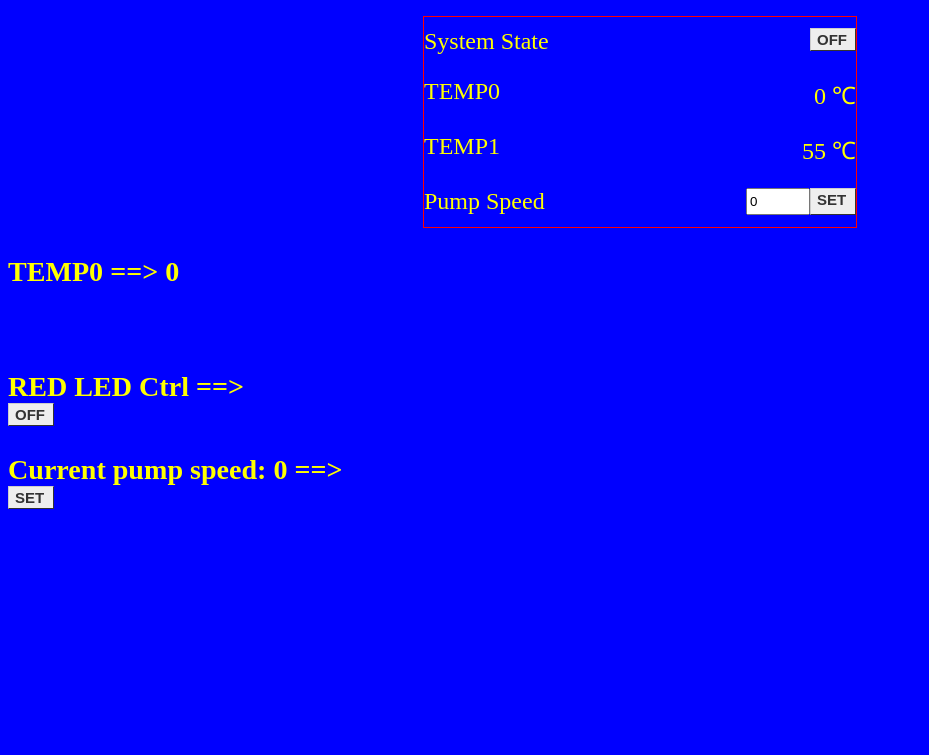
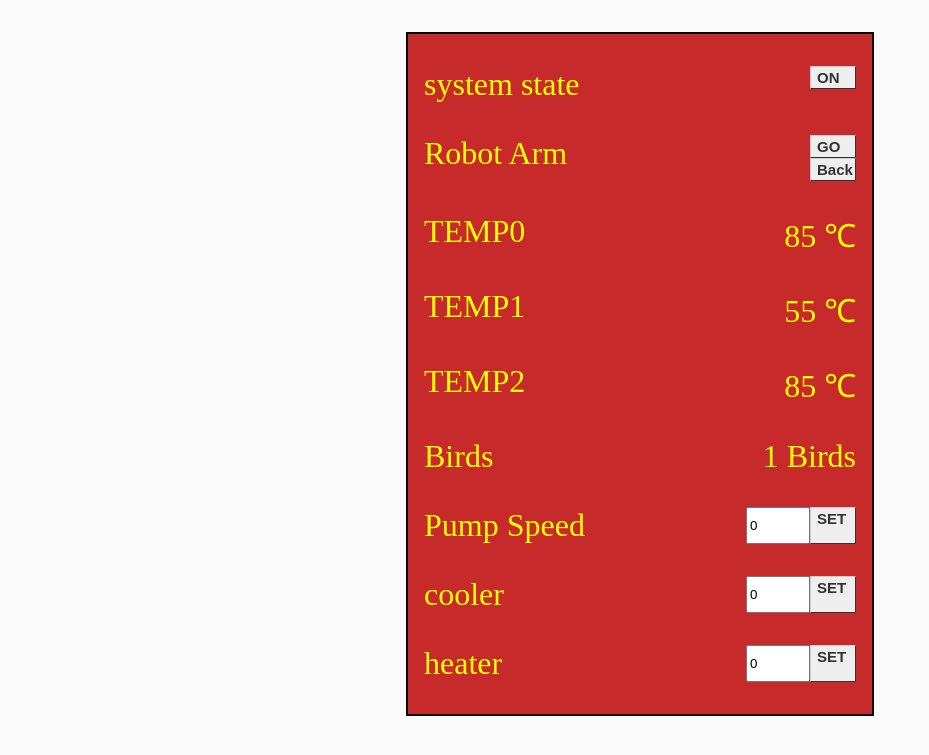
Before and after one commit to dhiegomaga/Automatic-Feeding-System, a Flask app: page / in a window 1280 px wide. Shown: the top 755 px of the page, without its empty margins (0-929 px from the left). Run offline with Flask 2, Linux system fonts and the light colour scheme.

Commit message:
Add menu options

```diff
--- a/WebServer/server.py
+++ b/WebServer/server.py
@@ -1,21 +1,21 @@
 import sys
 import os
 sys.path.insert(0, os.path.join('..', 'SerialCommunicationProtocol'))
-# from SerialProtocolSimple import SerialProtocol
+#from SerialProtocolSimple import SerialProtocol
 from flask import Flask, render_template, request,jsonify
 
 app = Flask(__name__)
 
 system_variables={
-    'temp0': 0,
-    'temp1': 0,
-    'temp2': 0,
-
+    'temp0'     : 0,
+    'temp1'     : 0,
+    'temp2'     : 0,
     'cooler_set': 0,
     'heater_set': 0,
     'pump_set'  : 0,
-
-    'system_on': False
+    'system_on' : False,
+    'Birds'     : 1,
+    'Robot_on'  :  False
 }
 
 MIN_TEMP = -20
@@ -29,18 +29,26 @@
 
     # Read GPIO Status
     system_variables['temp1'] = 55
+    system_variables['temp2'] = 85
 
     system_state = 'ON'
     if system_variables['system_on'] == False:
         system_state = 'OFF'
 
+    Robot_Arm = 'Go'
+    # if system_variables['Robot_on'] == False:
+    #     Robot_Arm = 'Back'
+
     templateData = {
         'temp0'  : system_variables['temp0'],
         'temp1'  : system_variables['temp1'],
         'temp2'  : system_variables['temp2'],
-
+        'Birds'  : system_variables['Birds'],
         'pump_set': system_variables['pump_set'],
-        'system_state': system_state
+        'cooler_set': system_variables['cooler_set'],
+        'heater_set':system_variables['heater_set'],
+        'system_state': system_state,
+        'Robot_Arm'   : Robot_Arm
     }
     return render_template('index.html', **templateData)
 
@@ -72,8 +80,40 @@
         'result':'ok'
     })
 
+
+
+@app.route("/Robot")
+def Robot_update():
+    global system_variables
+    # system_variables['Robot_on'] = not system_variables['Robot_on']
+    return jsonify({
+        'result':'ok'
+    })
+
+
+
+@app.route("/setCoolerTemp", methods = ['POST'])
+def set_cooler_temp():
+    global system_variables, MIN_TEMP, MAX_TEMP
+
+    system_variables['cooler_set'] = clamp(int(request.json['value']), MIN_TEMP, MAX_TEMP)
+
+    return jsonify({
+        'result':'ok'
+    })
+@app.route("/setHeaterTemp", methods = ['POST'])
+def set_Heater_temp():
+    global system_variables, MIN_TEMP, MAX_TEMP
+
+    system_variables['heater_set'] = clamp(int(request.json['value']), MIN_TEMP, MAX_TEMP)
+
+    return jsonify({
+        'result':'ok'
+    })
+
 def clamp(n, minn, maxn):
     return max(min(maxn, n), minn)
 
+
 if __name__ == "__main__":
-    app.run(debug=True, host="0.0.0.0", port=5000)
+    app.run(debug=True, host="localhost", port=5000)
--- a/WebServer/static/style.css
+++ b/WebServer/static/style.css
@@ -1,7 +1,7 @@
 body {
-    background: blue;
+    background: rgb(250, 250, 250);
     color: yellow;
-    font-size: 1.5rem!important;
+    font-size: 2rem!important;
 }
 .button {
     font: bold 15px Arial;
@@ -17,12 +17,14 @@
 }
 
 .content{
+    background: rgb(199, 42, 42);
+    padding:1rem;
     display: flex;
     flex-direction: column;
     width: 27rem;
-    height:80%;
-    margin-top:1rem;
-    border: 1px solid red;
+    height:100%;
+    margin-top:2rem;
+    border: 2px solid rgb(7, 4, 4);
     margin-left:auto;
     margin-right:auto;
 }
@@ -32,12 +34,12 @@
     flex-direction: row;
     width: 100%;
     justify-content: space-between;
-    padding-top: 0.7rem;
-    padding-bottom: 0.7rem;
+    padding-top: 1rem;
+    padding-bottom: 1rem;
 }
 
 .flex-inline{
     display:flex;
     flex-direction: row;
-    margin-left: 0.5rem;
+    margin-left: 1rem;
 }
--- a/WebServer/templates/index.html
+++ b/WebServer/templates/index.html
@@ -8,10 +8,21 @@
         <div class="content">
             <div class="row">
                 <div>
-                    System State
+                    system state
                 </div>
                 <div>
                     <div class="button" onclick="state()">{{ system_state }}</div>
+                </div>
+            </div>
+            <div class="row">
+                <div>
+                    Robot Arm
+                </div>
+                <div>
+                    <!-- <div class="button" onclick="Robot()">{{ Robot_Arm }}</div> -->
+                    <div class="button" onclick="Robot()">GO</div>
+                    <div class="button" onclick="Robot()">Back</div>
+
                 </div>
             </div>
 
@@ -33,21 +44,62 @@
                 </div>
 
             </div>
+            <div class="row">
+                <div>
+                    TEMP2
+                </div>
+                <div>
+                {{temp2}} ℃
+                </div>
+
+            </div>
+            <div class="row">
+                <div>
+                    Birds
+                </div>
+                <div>
+                {{Birds}} Birds
+                </div>
+
+            </div>
+
 
             <div class="row">
                 <div>
                     Pump Speed
                 </div>
                 <div class="flex-inline">
-                    <input type="number" id="cooler_input_temp" name="cooler" min="0" max="100">
-                    <div class="button" onclick="setPumpSpeed(document.getElementById('cooler_input_temp').value)">SET</div>
+                    <input type="number" id="pumpspeed_input_temp" name="cooler" min="0" max="100">
+                    <div class="button" onclick="setPumpSpeed(document.getElementById('pumpspeed_input_temp').value)">SET</div>
                 </div>
 
             </div>
 
+            <div class="row">
+                <div>
+                    cooler
+                </div>
+                <div class="flex-inline">
+                    <input type="number" id="cooler_input_temp" name="cooler" min="-20" max="80">
+                    <div class="button" onclick="set_cooler_temp(document.getElementById('cooler_input_temp').value)">SET</div>
+                </div>
+
+
+            </div>
+            <div class="row">
+                <div>
+                    heater
+                </div>
+                <div class="flex-inline">
+                    <input type="number" id="heater_input_temp" name="heater" min="-20" max="80">
+                    <div class="button" onclick="heater_input_temp(document.getElementById('heater_input_temp').value)">SET</div>
+                </div>
+            </div>
+
         </div>
 
-		<h3> TEMP0 ==>  {{ temp0  }}</h3>
+
+		<!-- <h3> TEMP0 ==>  {{ temp0  }}</h3>
 		<br>
 		<h3>
 			RED LED Ctrl ==>
@@ -57,12 +109,15 @@
         <h3>
 			Current pump speed: {{ pump_set }} ==>
 			<div class="button" onclick='setPumpSpeed(20)'> SET </div>
-		</h3>
+		</h3> -->
 
     <script>
 
         window.onload = function() {
-            document.getElementById('cooler_input_temp').value = {{pump_set}}
+            // Update initial state
+            document.getElementById('pumpspeed_input_temp').value = {{pump_set}}
+            document.getElementById('cooler_input_temp').value = {{cooler_set}}
+            document.getElementById('heater_input_temp').value = {{heater_set}}
         };
 
         function setPumpSpeed(speed){
@@ -81,10 +136,10 @@
             xmlhttp.setRequestHeader("Content-Type", "application/json");
             xmlhttp.send(data);
         }
-
-        function clickButton(){
+        function set_cooler_temp(temp){
             var xmlhttp = new XMLHttpRequest();
-            var url = "/debug";
+            var url = "/setCoolerTemp";
+            var data = JSON.stringify({"value":temp});
 
             xmlhttp.onreadystatechange = function() {
                 if (this.readyState == 4 && this.status == 200) {
@@ -93,10 +148,42 @@
                     location.reload();
                 }
             };
-            xmlhttp.open("GET", url, true);
+            xmlhttp.open("POST", url, true);
             xmlhttp.setRequestHeader("Content-Type", "application/json");
-            xmlhttp.send();
+            xmlhttp.send(data);
         }
+        function heater_input_temp(temp){
+            var xmlhttp = new XMLHttpRequest();
+            var url = "/setHeaterTemp";
+            var data = JSON.stringify({"value":temp});
+
+            xmlhttp.onreadystatechange = function() {
+                if (this.readyState == 4 && this.status == 200) {
+                    var myArr = JSON.parse(this.responseText);
+                    console.log("Got response")
+                    location.reload();
+                }
+            };
+            xmlhttp.open("POST", url, true);
+            xmlhttp.setRequestHeader("Content-Type", "application/json");
+            xmlhttp.send(data);
+        }
+
+        // function clickButton(){
+        //     var xmlhttp = new XMLHttpRequest();
+        //     var url = "/debug";
+
+        //     xmlhttp.onreadystatechange = function() {
+        //         if (this.readyState == 4 && this.status == 200) {
+        //             var myArr = JSON.parse(this.responseText);
+        //             console.log("Got response")
+        //             location.reload();
+        //         }
+        //     };
+        //     xmlhttp.open("GET", url, true);
+        //     xmlhttp.setRequestHeader("Content-Type", "application/json");
+        //     xmlhttp.send();
+        // }
         function state(){
             var xmlhttp = new XMLHttpRequest();
             var url = "/state";
@@ -111,8 +198,39 @@
             xmlhttp.open("GET", url, true);
             xmlhttp.setRequestHeader("Content-Type", "application/json");
             xmlhttp.send();
+        }
+        function Robot(){
+            var xmlhttp = new XMLHttpRequest();
+            var url = "/Robot";
 
+            xmlhttp.onreadystatechange = function() {
+                if (this.readyState == 4 && this.status == 200) {
+                    var myArr = JSON.parse(this.responseText);
+                    console.log("Got response")
+                    location.reload();
+                }
+            };
+            xmlhttp.open("GET", url, true);
+            xmlhttp.setRequestHeader("Content-Type", "application/json");
+            xmlhttp.send();
         }
+
+        // function Robot(){
+            // var xmlhttp = new XMLHttpRequest();
+            // var url = "/Robot";
+
+            // xmlhttp.onreadystatechange = function() {
+                // if (this.readyState == 4 && this.status == 200) {
+                    // var myArr = JSON.parse(this.responseText);
+                    // console.log("Got response")
+                    // location.reload();
+                // }
+            // };
+            // xmlhttp.open("GET", url, true);
+            // xmlhttp.setRequestHeader("Content-Type", "application/json");
+            // xmlhttp.send();
+// cd
+        // }
 
     </script>
 
```
